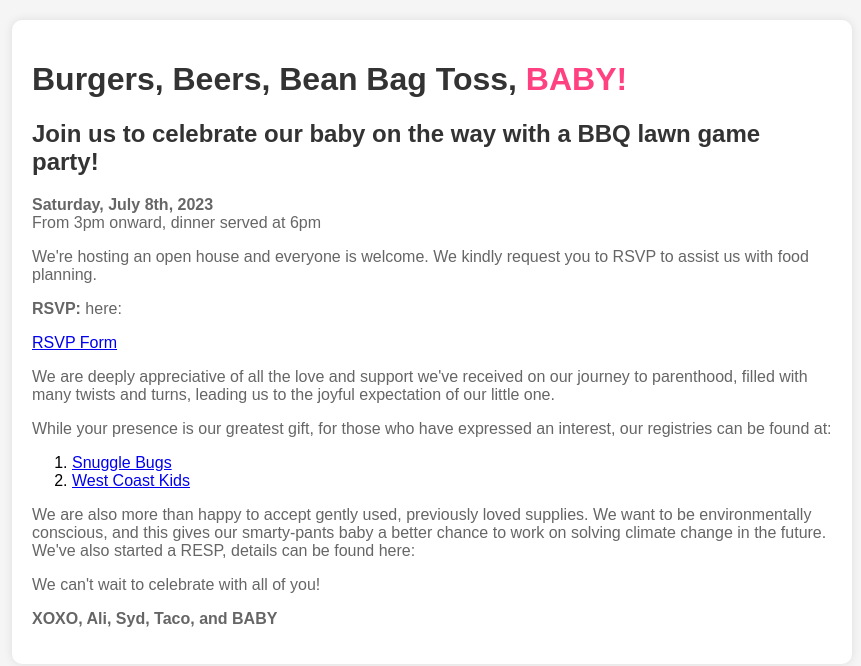
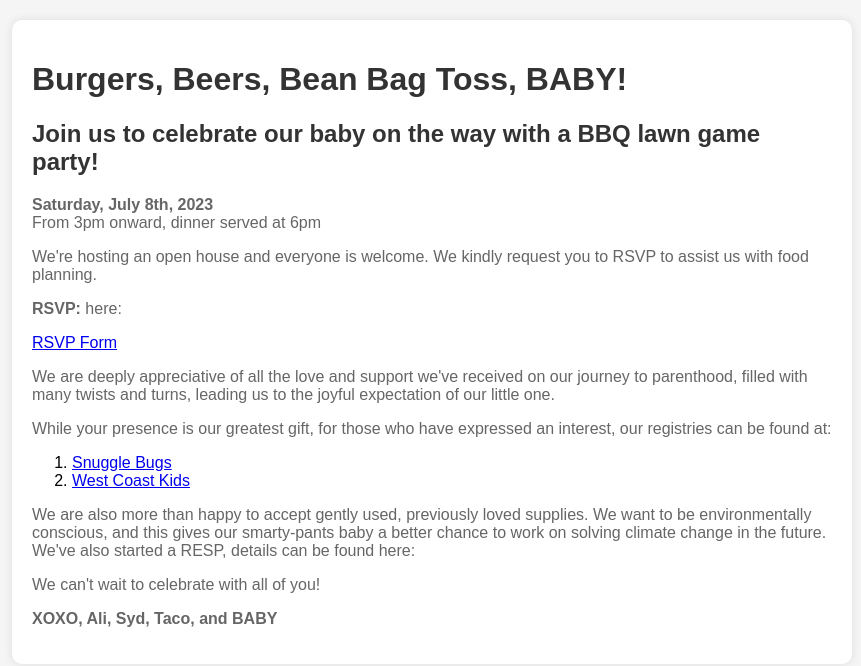
Before and after one commit to akhanf/baby-shower, a plain HTML site: page index.html in a window 1280 px wide. Shown: the whole page, without its empty margins (208-1069 px from the left). Drawn offline with Linux system fonts and the light colour scheme.

Commit message:
Update index.html

```diff
--- a/index.html
+++ b/index.html
@@ -35,7 +35,7 @@
 </head>
 <body>
     <div class="container">
-        <h1>Burgers, Beers, Bean Bag Toss, <span class="highlight">BABY!</span></h1>
+        <h1>Burgers, Beers, Bean Bag Toss, BABY!</h1>
         <h2>Join us to celebrate our baby on the way with a BBQ lawn game party!</h2>
         <p><strong>Saturday, July 8th, 2023</strong><br>
         From 3pm onward, dinner served at 6pm</p>
```
